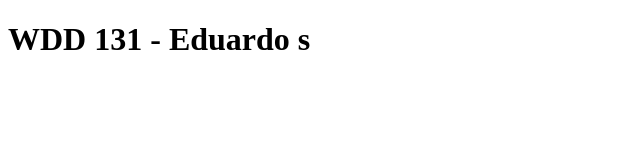
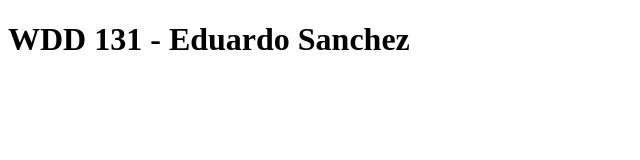
Before and after one commit to edusanchez84/wdd131, a plain HTML site: page index.html in a window 1280 px wide. Shown: the whole page, without its empty margins (0-640 px from the left). Drawn offline with Linux system fonts and the light colour scheme.

Commit message:
initial comment3

```diff
--- a/index.html
+++ b/index.html
@@ -6,6 +6,6 @@
     <title>Document</title>
 </head>
 <body>
-    <h1>WDD 131 - Eduardo s</h1>
+    <h1>WDD 131 - Eduardo Sanchez</h1>
 </body>
 </html>
```
